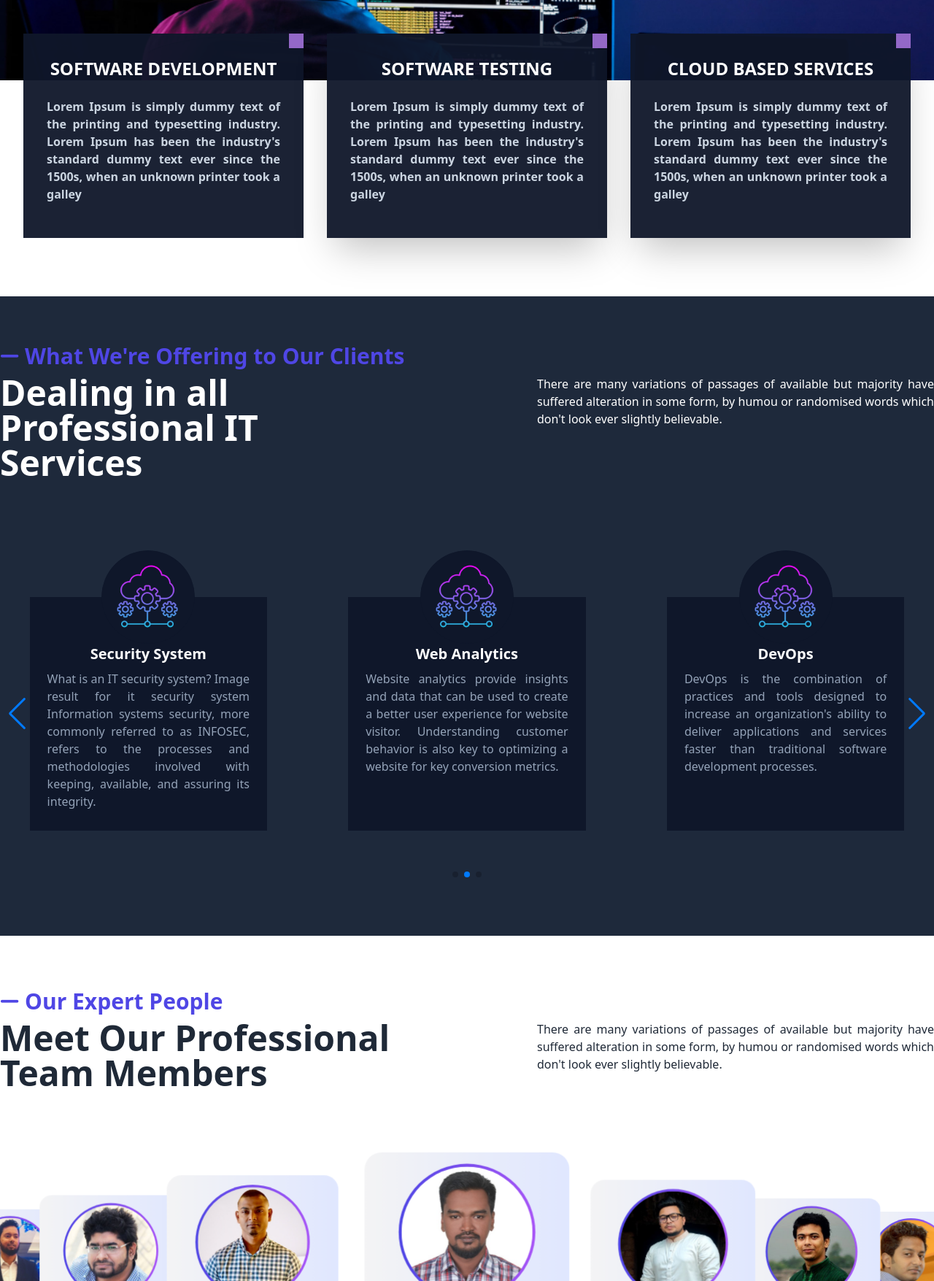
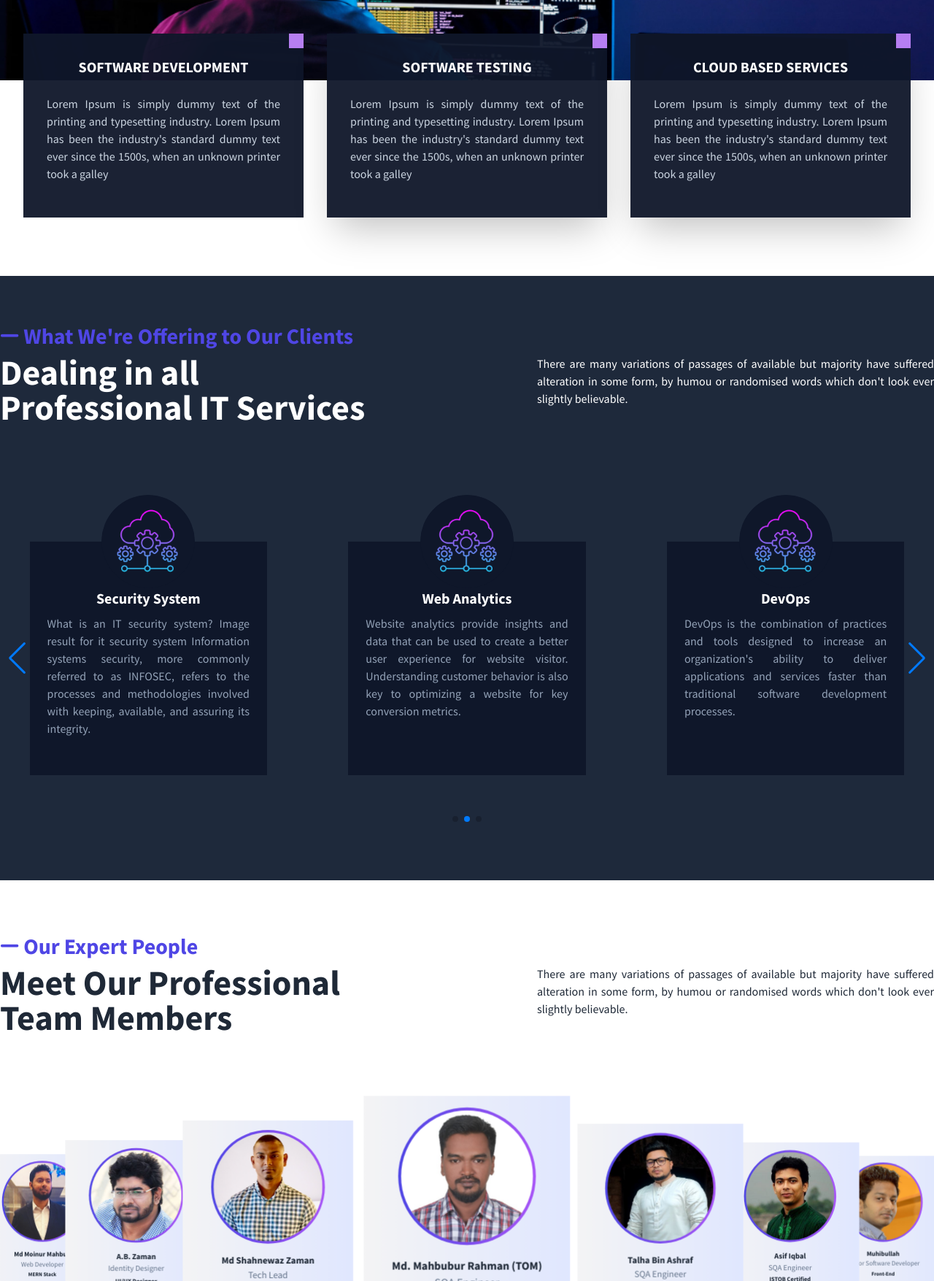
Before and after one commit to devsdenbd/inhouse_web, a website: page index.html in a window 1280 px wide. Shown: the part 370-2125 px from the top of the page at 73% size. Drawn offline with nearby package versions, Linux system fonts and the light colour scheme.

Commit message:
porject font style change, clean up code

```diff
--- /dev/null
+++ b/app/index.js
@@ -0,0 +1,69 @@
+// Menu Bar
+function Menu(e){
+    let list = document.querySelector('ul');
+    e.name === 'menu' ? (e.name = "close",list.classList.add('top-[68px]') , list.classList.add('opacity-100')) :( e.name = "menu" ,list.classList.remove('top-[68px]'),list.classList.remove('opacity-100'))
+}
+
+// Our Team Member
+let swiper = new Swiper(".mySwiper", {
+
+    // pagination: '.pagination',
+    loop: true,
+    autoplay: true,
+    autoplayTimeout: 1000, // 2000ms = 2s;
+    autoplayHoverPause: true,
+    // paginationClickable: true,
+
+    effect: "coverflow",
+    grabCursor: true,
+    centeredSlides: true,
+    slidesPerView: "auto",
+    coverflowEffect: {
+        rotate: 0,
+        stretch: 0,
+        depth: 300,
+        modifier: 1,
+        slideShadows: false,
+    }
+});
+
+// (".mySwiper").mouseenter(function(){
+//     swiper.autoplay.stop();
+// });
+// (".mySwiper").mouseleave(function(){
+//     swiper.autoplay.start();
+// });
+
+// Our Services
+let swiper1 = new Swiper(".serviceSwiper", {
+    slidesPerView: 1,
+    spaceBetween: 10,
+    // Responsive breakpoints
+    breakpoints: {
+        // when window width is >= 768px
+        768: {
+        slidesPerView: 2,
+        spaceBetween: 20,
+        slidesPerGroup: 2,
+        },
+        // when window width is >= 1024px
+        1024: {
+        slidesPerView: 3,
+        spaceBetween: 30,
+        slidesPerGroup: 3
+        }
+    },
+    slidesPerGroup: 1,
+    loop: true,
+    loopFillGroupWithBlank: true,
+    autoplay: true,
+    autoplayTimeout: 1000,
+    pagination: {
+        el: ".swiper-pagination",
+        clickable: true,
+    },
+    navigation: {
+        nextEl: ".swiper-button-next",
+        prevEl: ".swiper-button-prev",
+    }
+});
--- a/index.html
+++ b/index.html
@@ -8,31 +8,22 @@
     <meta name="Description" content="Devs Den BD tech is a custom software development company of qa automation, software quality assurance, web designers, mobile app development, web development.">
     <meta name="author" content="Software Development Company - Devs Den BD Technologies">
     <title>Devs Den BD | Technology & IT Solutions</title>
+
     <!-- Link Swiper's CSS -->
-    <link
-        rel="stylesheet"
-        href="https://cdn.jsdelivr.net/npm/swiper/swiper-bundle.min.css"
-    />
-    <link
-        rel="stylesheet"
-        href="https://cdnjs.cloudflare.com/ajax/libs/animate.css/4.1.1/animate.min.css"
-    />
+    <link rel="stylesheet" href="https://cdn.jsdelivr.net/npm/swiper/swiper-bundle.min.css"/>
 
     <link rel="stylesheet" href="./main/style.css">
     <link rel="stylesheet" href="./public/tailwind-style.css">
     <link rel="shortcut icon" href="./assets/icon1.png" type="image/x-icon">
 
-    <!----- Google Font Family ------>
-    <link rel="preconnect" href="https://fonts.googleapis.com">
-    <link rel="preconnect" href="https://fonts.gstatic.com" crossorigin>
-    <link href="https://fonts.googleapis.com/css2?family=Architects+Daughter&display=swap" rel="stylesheet">
+
 
     <!------- font Awesome CDN ------->
     <script src="https://kit.fontawesome.com/a058de0763.js" crossorigin="anonymous"></script>
     <link rel="stylesheet" href="https://cdnjs.cloudflare.com/ajax/libs/font-awesome/6.2.0/css/all.min.css" integrity="sha512-xh6O/CkQoPOWDdYTDqeRdPCVd1SpvCA9XXcUnZS2FmJNp1coAFzvtCN9BmamE+4aHK8yyUHUSCcJHgXloTyT2A==" crossorigin="anonymous" referrerpolicy="no-referrer" />
 </head>
 
-<body class="">
+<body>
     <!------- Navigation Bar ------->
     <nav id="nav" class="bg-slate-900/95 backdrop-blur-sm text-white sticky top-0 z-50">
         <div class="container mx-auto py-4 shadow md:flex md:items-center md:justify-between">
@@ -49,36 +40,36 @@
             <ul class="md:flex md:items-center basis-2/3 md:static absolute w-full left-0 md:w-auto md:py-0 md:opacity-100 opacity-0 top-[-400px] transition-all ease-in duration-500 bg-slate-900/95 md:bg-transparent">
                 <ul class="md:flex md:items-center justify-center basis-1/2">
                     <li class="flex-none mx-4 my-6 md:my-0">
-                        <a href="#" class="font-semibold hover:text-indigo-600 duration-500">Home</a>
+                        <a href="#" class="hover:text-indigo-500 duration-500">Home</a>
                     </li>
                     <li class="flex-none mx-4 my-6 md:my-0">
-                        <a href="#service" class="font-semibold hover:text-indigo-600 duration-500">Services</a>
+                        <a href="#service" class="hover:text-indigo-500 duration-500">Services</a>
                     </li>
                     <li class="flex-none mx-4 my-6 md:my-0">
-                        <a href="#contact" class="font-semibold hover:text-indigo-600 duration-500">Contact Us</a>
+                        <a href="#contact" class="hover:text-indigo-500 duration-500">Contact Us</a>
                     </li>
                 </ul>
                 <!------- GitHub | Slack | Email ------->
                 <li class="basis-1/2">
                     <ul class="flex flex-wrap md:flex-nowrap md:justify-end items-center gap-6 mx-4 my-6 md:m-0">
                         <li class="tooltip hover:tooltip-open tooltip-bottom basis-full md:basis-0 order-last md:order-first" data-tip="Book Your Meeting">
-                            <div class="rounded-full bg-white hover:bg-indigo-600 hover:text-white text-black/80 backdrop-blur-sm font-bold px-3 py-0.5 whitespace-nowrap">
+                            <div class="rounded-full bg-white hover:bg-indigo-500 hover:text-white text-black/80 backdrop-blur-sm font-bold px-3 py-0.5 whitespace-nowrap">
                                 <a href="https://calendly.com/devsdenbd/let-s-talk" target="_blank" >
                                     Book A Call
                                 </a>
                             </div>
                         </li>
-                        <li class="tooltip hover:tooltip-open hover:text-indigo-600 tooltip-bottom" data-tip="Our Linkedin">
+                        <li class="tooltip hover:tooltip-open hover:text-indigo-500 tooltip-bottom" data-tip="Our Linkedin">
                             <a href="https://www.linkedin.com/company/devsdenbd/" target="_blank">
                                 <i class="fa-brands fa-linkedin-in text-2xl"></i>
                             </a>
                         </li>
-                        <li class="tooltip hover:tooltip-open hover:text-indigo-600 tooltip-bottom" data-tip="Our GitHub">
+                        <li class="tooltip hover:tooltip-open hover:text-indigo-500 tooltip-bottom" data-tip="Our GitHub">
                             <a href="https://github.com/devsdenbd" target="_blank">
                                 <i class="fa-brands fa-github text-2xl"></i>
                             </a>
                         </li>
-                        <li class="tooltip hover:tooltip-open hover:text-indigo-600 tooltip-bottom" data-tip="Join Our Slack">
+                        <li class="tooltip hover:tooltip-open hover:text-indigo-500 tooltip-bottom" data-tip="Join Our Slack">
                             <a href="https://join.slack.com/t/devsdenbd/shared_invite/zt-1iju8b5f5-ZRvxwnuPiBbz4MkuTbJO8A" target="_blank">
                                 <i class="fa-brands fa-slack text-2xl"></i>
                             </a>
@@ -97,34 +88,34 @@
     <section class="bg-no-repeat bg-cover bg-center relative -top-20 md:-top-16 min-h-[60vh]" style="background-image: url(./assets/banner.jpg)">
     </section>
 
-    <main class="">
+    <main>
         <!-------------------------
             BANNER CARD
         --------------------------->
         <section class="container mx-auto pb-12 relative -top-4 md:-top-32">
             <div class="flex flex-wrap gap-8 px-8 md:flex justify-center">
                 <!------- card 1 ------->
-                <div class="group card rounded-none w-96 bg-slate-900/95 bg-gradient-to-r hover:from-indigo-200 hover:to-purple-200 hover:backdrop-blur-sm border-slate-800">
-                    <div class="absolute top-0 right-0 h-5 w-5 bg-purple-400/75 backdrop-blur-sm"></div>
+                <div class="group card rounded-none w-96 bg-slate-900/95 bg-gradient-to-r hover:from-indigo-100 hover:to-purple-100 hover:backdrop-blur-sm border-slate-800">
+                    <div class="absolute top-0 right-0 h-5 w-5 bg-purple-400/95 backdrop-blur-sm"></div>
                     <div class="card-body relative">
-                        <h1 class="card-title font-bold text-2xl text-white group-hover:text-black mx-auto">SOFTWARE DEVELOPMENT</h1>
-                        <p class="py-4 text-slate-300 group-hover:text-slate-700 font-semibold text-justify">Lorem Ipsum is simply dummy text of the printing and typesetting industry. Lorem Ipsum has been the industry's standard dummy text ever since the 1500s, when an unknown printer took a galley</p>
+                        <h1 class="card-title font-bold text-xl text-white group-hover:text-black mx-auto text-center">SOFTWARE DEVELOPMENT</h1>
+                        <p class="py-4 text-slate-300 group-hover:text-slate-700 text-justify">Lorem Ipsum is simply dummy text of the printing and typesetting industry. Lorem Ipsum has been the industry's standard dummy text ever since the 1500s, when an unknown printer took a galley</p>
                     </div>
                 </div>
                 <!------- card 2 ------->
-                <div class="group card rounded-none w-96 bg-slate-900/95 bg-gradient-to-r hover:from-indigo-200 hover:to-purple-200 hover:backdrop-blur-sm shadow-2xl">
-                    <div class="absolute top-0 right-0 h-5 w-5 bg-purple-400/75 backdrop-blur-sm"></div>
+                <div class="group card rounded-none w-96 bg-slate-900/95 bg-gradient-to-r hover:from-indigo-100 hover:to-purple-100 hover:backdrop-blur-sm shadow-2xl">
+                    <div class="absolute top-0 right-0 h-5 w-5 bg-purple-400/95 backdrop-blur-sm"></div>
                     <div class="card-body relative">
-                        <h1 class="card-title font-bold text-2xl text-white group-hover:text-black mx-auto">SOFTWARE TESTING</h1>
-                        <p class="py-4 text-slate-300 group-hover:text-slate-700 font-semibold text-justify">Lorem Ipsum is simply dummy text of the printing and typesetting industry. Lorem Ipsum has been the industry's standard dummy text ever since the 1500s, when an unknown printer took a galley</p>
+                        <h1 class="card-title font-bold text-xl text-white group-hover:text-black mx-auto">SOFTWARE TESTING</h1>
+                        <p class="py-4 text-slate-300 group-hover:text-slate-700 text-justify">Lorem Ipsum is simply dummy text of the printing and typesetting industry. Lorem Ipsum has been the industry's standard dummy text ever since the 1500s, when an unknown printer took a galley</p>
                     </div>
                 </div>
                 <!------- card 3 ------->
-                <div class="group card rounded-none w-96 bg-slate-900/95 bg-gradient-to-r hover:from-indigo-200 hover:to-purple-200 hover:backdrop-blur-sm shadow-2xl">
-                    <div class="absolute top-0 right-0 h-5 w-5 bg-purple-400/75 backdrop-blur-sm"></div>
+                <div class="group card rounded-none w-96 bg-slate-900/95 bg-gradient-to-r hover:from-indigo-100 hover:to-purple-100 hover:backdrop-blur-sm shadow-2xl">
+                    <div class="absolute top-0 right-0 h-5 w-5 bg-purple-400/95 backdrop-blur-sm"></div>
                     <div class="card-body relative">
-                        <h1 class="card-title font-bold text-2xl text-white group-hover:text-black mx-auto">CLOUD BASED SERVICES</h1>
-                        <p class="py-4 text-slate-300 group-hover:text-slate-700 font-semibold text-justify">Lorem Ipsum is simply dummy text of the printing and typesetting industry. Lorem Ipsum has been the industry's standard dummy text ever since the 1500s, when an unknown printer took a galley</p>
+                        <h1 class="card-title font-bold text-xl text-white group-hover:text-black mx-auto">CLOUD BASED SERVICES</h1>
+                        <p class="py-4 text-slate-300 group-hover:text-slate-700 text-justify">Lorem Ipsum is simply dummy text of the printing and typesetting industry. Lorem Ipsum has been the industry's standard dummy text ever since the 1500s, when an unknown printer took a galley</p>
                     </div>
                 </div>
             </div>
@@ -264,9 +255,9 @@
             </div>
             <div class="swiper mySwiper">
                 <div class="swiper-wrapper">
-                    <div class="swiper-slide bg-cover bg-center w-72 mx-9">
+                    <div class="swiper-slide bg-cover bg-center w-72 mx-6">
                         <!------- Md Shahnewaz Zaman ------->
-                        <section class="w-72 p-4 rounded-3xl bg-gradient-to-r from-zinc-100 to-indigo-100 hover:from-indigo-100 hover:to-purple-100 relative">
+                        <section class="w-72 p-4 bg-gradient-to-r from-zinc-100 to-indigo-100 hover:from-indigo-100 hover:to-purple-100 relative">
                             <div class="w-48 mx-auto rounded-full bg-gradient-to-r from-indigo-600 to-purple-500">
                                 <img class="w-48 p-1 rounded-full" src="./assets/team/shahnewaz.jpg" alt="Md Shahnewaz Zaman">
                             </div>
@@ -294,9 +285,9 @@
                             </div>
                         </section>
                     </div>
-                    <div class="swiper-slide bg-cover bg-center w-72 mx-9">
+                    <div class="swiper-slide bg-cover bg-center w-72 mx-6">
                         <!-------  Md. Mahbubur Rahman (TOM) ------->
-                        <section class="w-72 p-4 rounded-3xl bg-gradient-to-r from-zinc-100 to-indigo-100 hover:from-indigo-100 hover:to-purple-100 relative">
+                        <section class="w-72 p-4 bg-gradient-to-r from-zinc-100 to-indigo-100 hover:from-indigo-100 hover:to-purple-100 relative">
                             <div class="w-48 mx-auto rounded-full bg-gradient-to-r from-indigo-600 to-purple-500">
                                 <img class="w-48 p-1 rounded-full" src="./assets/team/mahbubur.jpg" alt="Md. Mahbubur Rahman">
                             </div>
@@ -321,9 +312,9 @@
                             </div>
                         </section>
                     </div>
-                    <div class="swiper-slide bg-cover bg-center w-72 mx-9">
+                    <div class="swiper-slide bg-cover bg-center w-72 mx-6">
                         <!------- Talha Bin Ashraf ------->
-                        <section class="w-72 p-4 rounded-3xl bg-gradient-to-r from-zinc-100 to-indigo-100 hover:from-indigo-100 hover:to-purple-100 relative">
+                        <section class="w-72 p-4 bg-gradient-to-r from-zinc-100 to-indigo-100 hover:from-indigo-100 hover:to-purple-100 relative">
                             <div class="w-48 mx-auto rounded-full bg-gradient-to-r from-indigo-600 to-purple-500">
                                 <img class="w-48 p-1 rounded-full" src="./assets/team/talha.jpg" alt="Developer Amin">
                             </div>
@@ -348,9 +339,9 @@
                             </div>
                         </section>
                     </div>
-                    <div class="swiper-slide bg-cover bg-center w-72 mx-9">
+                    <div class="swiper-slide bg-cover bg-center w-72 mx-6">
                         <!------- Asif Iqbal ------->
-                        <section class="w-72 p-4 rounded-3xl bg-gradient-to-r from-zinc-100 to-indigo-100 hover:from-indigo-100 hover:to-purple-100 relative">
+                        <section class="w-72 p-4 bg-gradient-to-r from-zinc-100 to-indigo-100 hover:from-indigo-100 hover:to-purple-100 relative">
                             <div class="w-48 mx-auto rounded-full bg-gradient-to-r from-indigo-600 to-purple-500">
                                 <img class="w-48 p-1 rounded-full" src="./assets/team/iqbal.jpg" alt="Iqbal">
                             </div>
@@ -375,9 +366,9 @@
                             </div>
                         </section>
                     </div>
-                    <div class="swiper-slide bg-cover bg-center w-72 mx-9">
+                    <div class="swiper-slide bg-cover bg-center w-72 mx-6">
                         <!------- Muhibullah ------->
-                        <section class="w-72 p-4 rounded-3xl bg-gradient-to-r from-zinc-100 to-indigo-100 hover:from-indigo-100 hover:to-purple-100 relative">
+                        <section class="w-72 p-4 bg-gradient-to-r from-zinc-100 to-indigo-100 hover:from-indigo-100 hover:to-purple-100 relative">
                             <div class="w-48 h-48 mx-auto rounded-full bg-gradient-to-r from-indigo-600 to-purple-500">
                                 <img class="w-48 p-1 rounded-full" src="./assets/team/muhib.jpg" alt="Muhibullah">
                             </div>
@@ -402,9 +393,9 @@
                             </div>
                         </section>
                     </div>
-                    <div class="swiper-slide bg-cover bg-center w-72 mx-9">
+                    <div class="swiper-slide bg-cover bg-center w-72 mx-6">
                         <!------- Shahed Al Mahmud ------->
-                        <section class="w-72 p-4 rounded-3xl bg-gradient-to-r from-zinc-100 to-indigo-100 hover:from-indigo-100 hover:to-purple-100 relative">
+                        <section class="w-72 p-4 bg-gradient-to-r from-zinc-100 to-indigo-100 hover:from-indigo-100 hover:to-purple-100 relative">
                             <div class="w-48 mx-auto rounded-full bg-gradient-to-r from-indigo-600 to-purple-500">
                                 <img class="w-48 h-48 p-1 rounded-full" src="./assets/team/shahed.jpg" alt="Shahed Al Mahmud">
                             </div>
@@ -429,9 +420,9 @@
                             </div>
                         </section>
                     </div>
-                    <div class="swiper-slide bg-cover bg-center w-72 mx-9">
+                    <div class="swiper-slide bg-cover bg-center w-72 mx-6">
                         <!------- Md Moinur Mahbub ------->
-                        <section class="w-72 p-4 rounded-3xl bg-gradient-to-r from-zinc-100 to-indigo-100 hover:from-indigo-100 hover:to-purple-100 relative">
+                        <section class="w-72 p-4 bg-gradient-to-r from-zinc-100 to-indigo-100 hover:from-indigo-100 hover:to-purple-100 relative">
                             <div class="w-48 mx-auto rounded-full bg-gradient-to-r from-indigo-600 to-purple-500">
                                 <img class="w-48 p-1 rounded-full" src="./assets/team/amin.jpg" alt="Md Moinur Mahbub">
                             </div>
@@ -456,9 +447,9 @@
                             </div>
                         </section>
                     </div>
-                    <div class="swiper-slide bg-cover bg-center w-72 mx-9">
+                    <div class="swiper-slide bg-cover bg-center w-72 mx-6">
                         <!------- A.B. Zaman ------->
-                        <section class="w-72 p-4 rounded-3xl bg-gradient-to-r from-zinc-100 to-indigo-100 hover:from-indigo-100 hover:to-purple-100 relative">
+                        <section class="w-72 p-4 bg-gradient-to-r from-zinc-100 to-indigo-100 hover:from-indigo-100 hover:to-purple-100 relative">
                             <div class="w-48 mx-auto rounded-full bg-gradient-to-r from-indigo-600 to-purple-500">
                                 <img class="w-48 p-1 rounded-full" src="./assets/team/zaman.jpg" alt="A.B. Zaman">
                             </div>
@@ -544,88 +535,15 @@
 
     <!-- Swiper JS -->
     <script src="https://cdn.jsdelivr.net/npm/swiper/swiper-bundle.min.js"></script>
+
     <!-- Initialize Swiper -->
-    <script>
-        var swiper = new Swiper(".mySwiper", {
-
-            // pagination: '.pagination',
-            loop: true,
-            autoplay: true,
-            autoplayTimeout: 1000, // 2000ms = 2s;
-            autoplayHoverPause: true,
-            // paginationClickable: true,
-
-            effect: "coverflow",
-            grabCursor: true,
-            centeredSlides: true,
-            slidesPerView: "auto",
-            coverflowEffect: {
-                rotate: 0,
-                stretch: 0,
-                depth: 300,
-                modifier: 1,
-                slideShadows: false,
-            }
-        });
-
-        // (".mySwiper").mouseenter(function(){
-        //     swiper.autoplay.stop();
-        // });
-        // (".mySwiper").mouseleave(function(){
-        //     swiper.autoplay.start();
-        // });
-    </script>
-    <script>
-        var swiper1 = new Swiper(".serviceSwiper", {
-            slidesPerView: 1,
-            spaceBetween: 10,
-            // Responsive breakpoints
-            breakpoints: {
-                // when window width is >= 320px
-                768: {
-                slidesPerView: 2,
-                spaceBetween: 20,
-                slidesPerGroup: 2,
-                },
-                // when window width is >= 480px
-                1024: {
-                slidesPerView: 3,
-                spaceBetween: 30,
-                slidesPerGroup: 3
-                }
-            },
-            slidesPerGroup: 1,
-            loop: true,
-            loopFillGroupWithBlank: true,
-            autoplay: true,
-            autoplayTimeout: 1000,
-            pagination: {
-                el: ".swiper-pagination",
-                clickable: true,
-            },
-            navigation: {
-                nextEl: ".swiper-button-next",
-                prevEl: ".swiper-button-prev",
-            }
-        });
-    </script>
+    <script src="./app/index.js"></script>
 
     <!------- Ionicons ------->
     <script type="module" src="https://unpkg.com/ionicons@5.5.2/dist/ionicons/ionicons.esm.js"></script>
     <script nomodule src="https://unpkg.com/ionicons@5.5.2/dist/ionicons/ionicons.js"></script>
 
-    <!------- JAVA SCRIPT ------->
-    <script>
-        function Menu(e){
-            let list = document.querySelector('ul');
-            e.name === 'menu' ? (e.name = "close",list.classList.add('top-[68px]') , list.classList.add('opacity-100')) :( e.name = "menu" ,list.classList.remove('top-[68px]'),list.classList.remove('opacity-100'))
-        }
-    </script>
+
 </body>
 
 </html>
-
-<!-- autoplay: {
-    delay: 2500,
-    disableOnInteraction: false,
-}, -->
--- a/main/style.css
+++ b/main/style.css
@@ -0,0 +1,7 @@
+@import url('https://fonts.googleapis.com/css2?family=Source+Sans+Pro:wght@300;400;700&display=swap');
+
+body{
+    margin: 0;
+    padding: 0;
+    font-family: 'Source Sans Pro', sans-serif;
+}
```
Also changed, not shown: public/tailwind-style.css.
